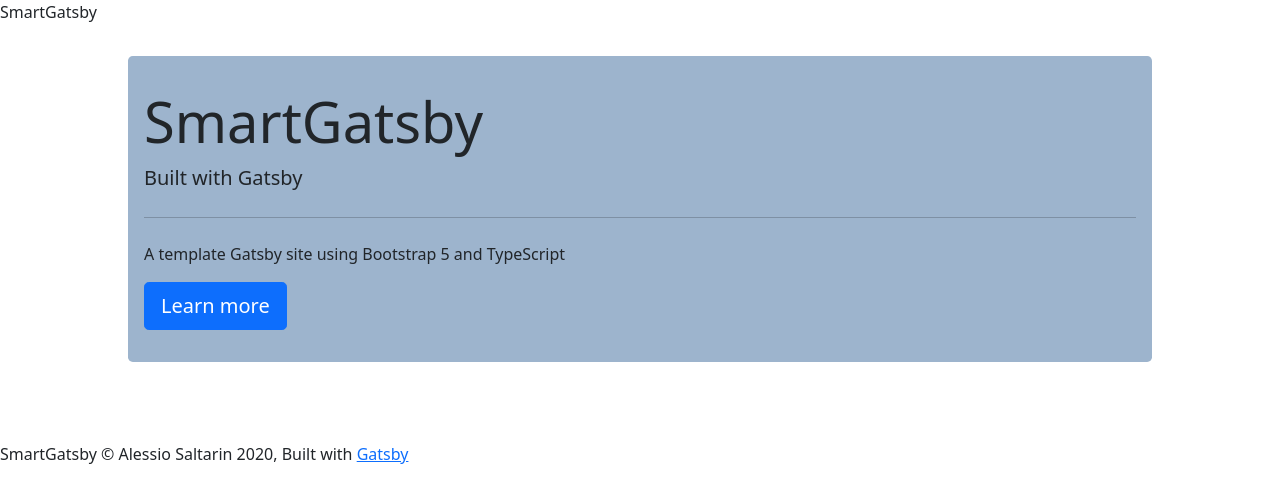
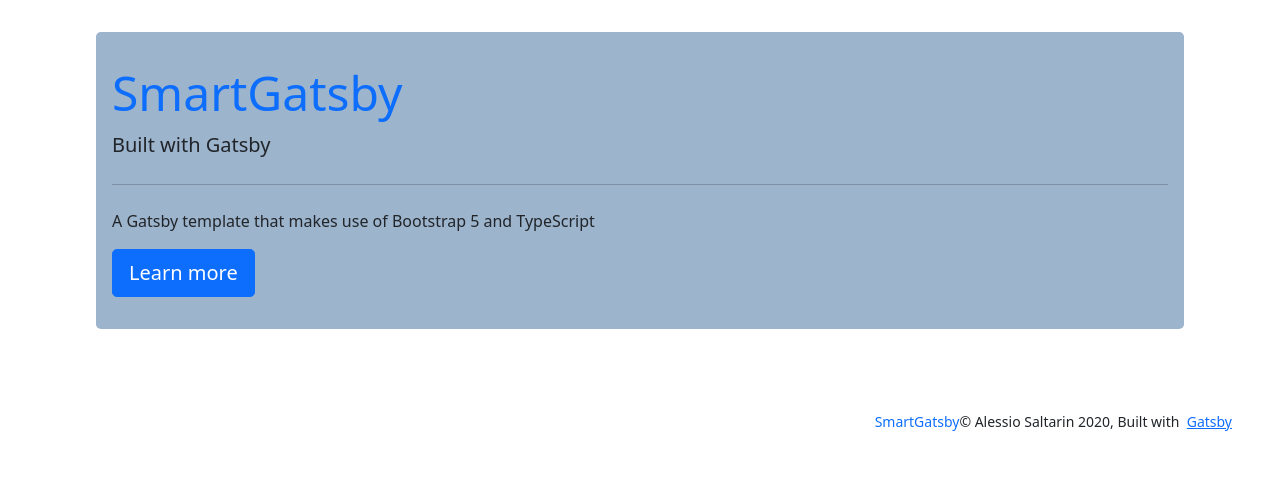
Before and after one commit to guildenstern70/SmartGatsby, a Gatsby site: page / in a window 1280 px wide. Built offline with nearby package versions, Linux system fonts and the light colour scheme; Gatsby itself is replaced by a stand-in of ours.

Commit message:
Jumbotron component

```diff
--- a/src/components/jumbotron.css
+++ b/src/components/jumbotron.css
@@ -1,6 +1,12 @@
 .jumbotron {
     padding: 2rem 1rem;
-    margin: 2rem 8rem 5rem 8rem;
+    margin: 2rem 3rem 5rem 3rem;
     background-color: #9db4cd;
     border-radius: .3rem;
 }
+
+
+.jumbotitle {
+    color: bisque;
+    font-weight: bold;
+}
--- a/src/components/jumbotron.tsx
+++ b/src/components/jumbotron.tsx
@@ -1,23 +1,36 @@
+import { graphql, useStaticQuery } from "gatsby";
 import * as React from "react";
 import "./jumbotron.css";
 
 interface JumbotronProps {
-	jumboTitle: string;
 	subtitle: string;
 	description: string;
 	linkUrl: string;
 	linkTitle: string;
 }
 
-const Jumbotron = (props: JumbotronProps) => (
-	<div className="jumbotron">
-		<h1 className="display-4">{props.jumboTitle}</h1>
-		<p className="lead">{props.subtitle}</p>
-		<hr className="my-4" />
+const Jumbotron: React.FC<JumbotronProps> = (props: JumbotronProps) => {
+
+	const data = useStaticQuery(graphql`
+		query theTitleQuery {
+			site {
+				siteMetadata {
+					title
+				}
+			}
+		}
+	`);
+
+	return (
+		<div className="jumbotron">
+			<h2 className="display-5 jumbotitle text-primary">{data.site.siteMetadata.title}</h2>
+			<p className="lead">{props.subtitle}</p>
+			<hr className="my-4" />
 			<p>{props.description}</p>
 			<a className="btn btn-primary btn-lg" href={props.linkUrl} role="button">{props.linkTitle}</a>
-	</div>
-);
+		</div>
+	);
+};
 
 
 
--- a/src/components/layout.css
+++ b/src/components/layout.css
@@ -1,5 +1,10 @@
-@import url('https://fonts.googleapis.com/css?family=Roboto');
+@import url('https://fonts.googleapis.com/css2?family=Rubik:wght@300;400;700&display=swap');
 
-html {
-	font-family: 'Roboto', sans-serif;
+body {
+	font-family: 'Rubik', Verdana;
 }
+
+.layout {
+	margin-left: 3em;
+	margin-right: 3em;
+}
--- a/src/components/layout.tsx
+++ b/src/components/layout.tsx
@@ -7,7 +7,6 @@
 import PropTypes from "prop-types";
 import { useStaticQuery, graphql } from "gatsby";
 
-import Header from "./header";
 import "./layout.css";
 
 const Layout: React.FC = ({ children }) => {
@@ -22,17 +21,19 @@
 	`);
 
 	return (
-		<>
-			<Header siteTitle={data.site.siteMetadata.title} />
-			<div>
+			<div className='layout'>
 				<main>{children}</main>
 				<footer>
-					{data.site.siteMetadata.title} © Alessio Saltarin {new Date().getFullYear()}, Built with
-					{` `}
-					<a href="https://www.gatsbyjs.org">Gatsby</a>
+					<div className='float-end'>
+						<small>
+							<span className='text-primary'>{data.site.siteMetadata.title}</span>
+							© Alessio Saltarin {new Date().getFullYear()}, Built with
+							&nbsp;
+							<a href="https://www.gatsbyjs.org">Gatsby</a>
+						</small>
+					</div>
 				</footer>
 			</div>
-		</>
 	);
 };
 
--- a/src/pages/index.tsx
+++ b/src/pages/index.tsx
@@ -8,9 +8,8 @@
 const IndexPage: React.FC = () => {
 	return (
 			<Layout>
-				<Jumbotron jumboTitle={"SmartGatsby"}
-									 subtitle={"Built with Gatsby"}
-									 description={"A template Gatsby site using Bootstrap 5 and TypeScript"}
+				<Jumbotron subtitle={"Built with Gatsby"}
+									 description={"A Gatsby template that makes use of Bootstrap 5 and TypeScript"}
 									 linkUrl={"#"} linkTitle={"Learn more"} />
 			</Layout>
 	);
```
